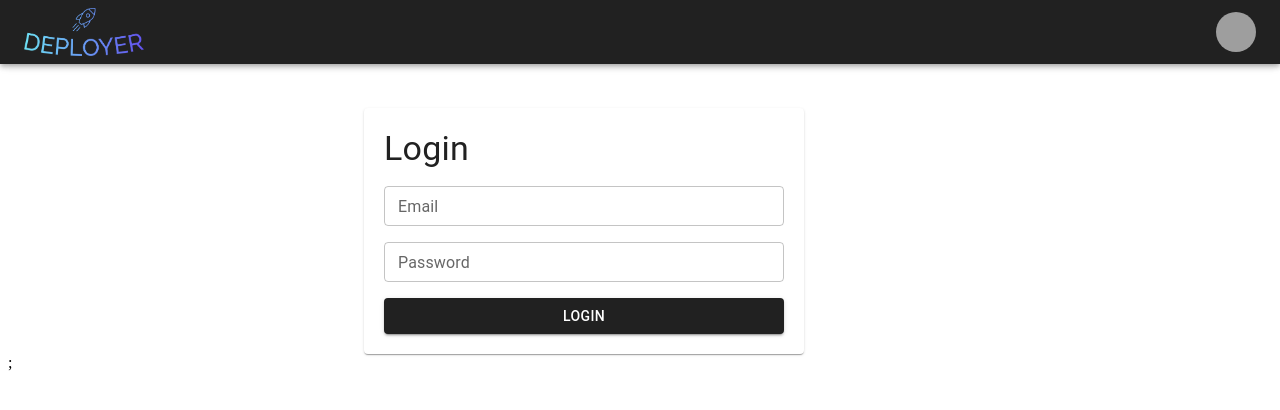
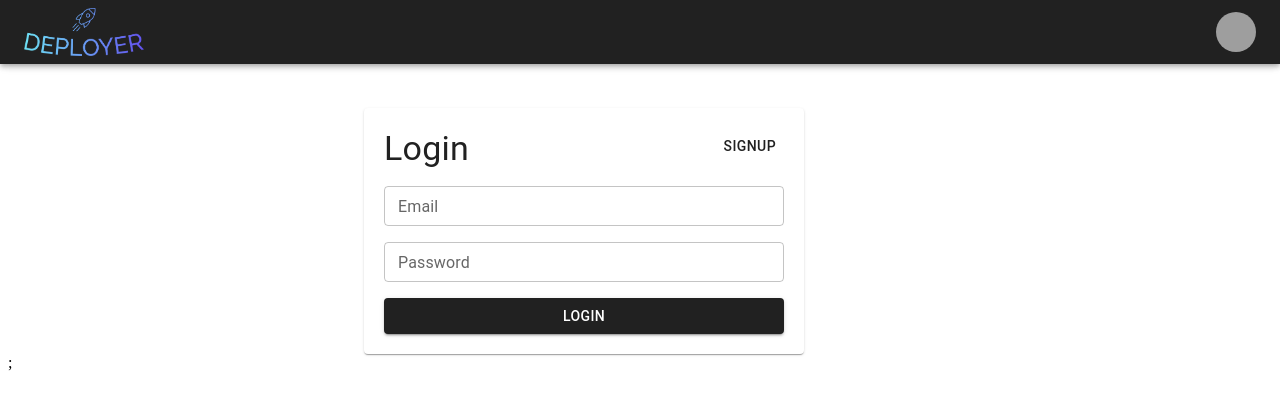
Before and after one commit to ganeshpc/deployer, a React (Vite) app in the folder frontend/: page /login in a window 1280 px wide. Shown: the top 410 px of the page. Built offline with nearby package versions, Linux system fonts and the light colour scheme; no server answers; grey boxes are pictures that could not be loaded.

Commit message:
login and signup buttons on the each other View button on project list

```diff
--- a/frontend/src/components/Login.jsx
+++ b/frontend/src/components/Login.jsx
@@ -1,8 +1,8 @@
 import { useFormik } from 'formik';
 import * as yup from 'yup';
 
-import { Button, Card, Stack, TextField, Typography } from '@mui/material';
-import { useNavigate } from 'react-router-dom';
+import { Box, Button, Card, Stack, TextField, Typography } from '@mui/material';
+import { Link, useNavigate } from 'react-router-dom';
 
 import useAuth from '../hooks/useAuth';
 
@@ -26,14 +26,21 @@ const Login = () => {
     validationSchema: validationSchema,
     onSubmit: async (values) => {
       await userContext.login(values.email, values.password);
-      navigate('/projects')
+      navigate('/projects');
     },
   });
 
   return (
     <Card sx={{ width: '400px', padding: '20px' }}>
       <Stack spacing={2}>
-        <Typography variant="h4">Login</Typography>
+        <Box sx={{ display: 'flex', justifyContent: 'space-between' }}>
+          <Typography variant="h4">Login</Typography>
+          <Link to="/signup">
+            <Button variant="text">
+              Signup
+            </Button>
+          </Link>
+        </Box>
         <TextField
           name="email"
           onChange={formik.handleChange}
--- a/frontend/src/components/SignUp.jsx
+++ b/frontend/src/components/SignUp.jsx
@@ -1,8 +1,16 @@
 import { useFormik } from 'formik';
 import * as yup from 'yup';
 
-import { Button, Card, Stack, TextField, Typography } from '@mui/material';
+import {
+  Button,
+  Card,
+  Grid,
+  Stack,
+  TextField,
+  Typography,
+} from '@mui/material';
 import useAuth from '../hooks/useAuth';
+import { Link } from 'react-router-dom';
 
 const validationSchema = yup.object({
   name: yup.string('Enter your name').required('Name is required'),
@@ -44,7 +52,12 @@ const SignUp = () => {
   return (
     <Card sx={{ width: '400px', padding: '20px' }}>
       <Stack spacing={2}>
-        <Typography variant="h4">Sign Up</Typography>
+        <Grid container justifyContent="space-between">
+          <Typography variant="h4">Sign Up</Typography>
+          <Link to="/login">
+            <Button variant="text">Login</Button>
+          </Link>
+        </Grid>
         <TextField
           name="name"
           onChange={formik.handleChange}
--- a/frontend/src/components/project/ProjectListItem.jsx
+++ b/frontend/src/components/project/ProjectListItem.jsx
@@ -1,22 +1,30 @@
 import {
   Avatar,
+  Button,
   Divider,
   ListItem,
   ListItemAvatar,
+  ListItemSecondaryAction,
   ListItemText,
 } from '@mui/material';
 import FolderIcon from '@mui/icons-material/Folder';
+import { Link } from 'react-router-dom';
 
 const ProjectListItem = ({ project }) => {
   return (
     <>
       <ListItem alignItems="flex-start">
-        <ListItemAvatar>
+        <ListItemAvatar >
           <Avatar>
             <FolderIcon />
           </Avatar>
         </ListItemAvatar>
         <ListItemText primary={project.name} secondary={project.gitUrl} />
+        <ListItemSecondaryAction>
+          <Link to={`/projects/${project.id}`}>
+            <Button variant="outlined">View</Button>
+          </Link>
+        </ListItemSecondaryAction>
       </ListItem>
       <Divider variant="inset" component="li" />
     </>
```
